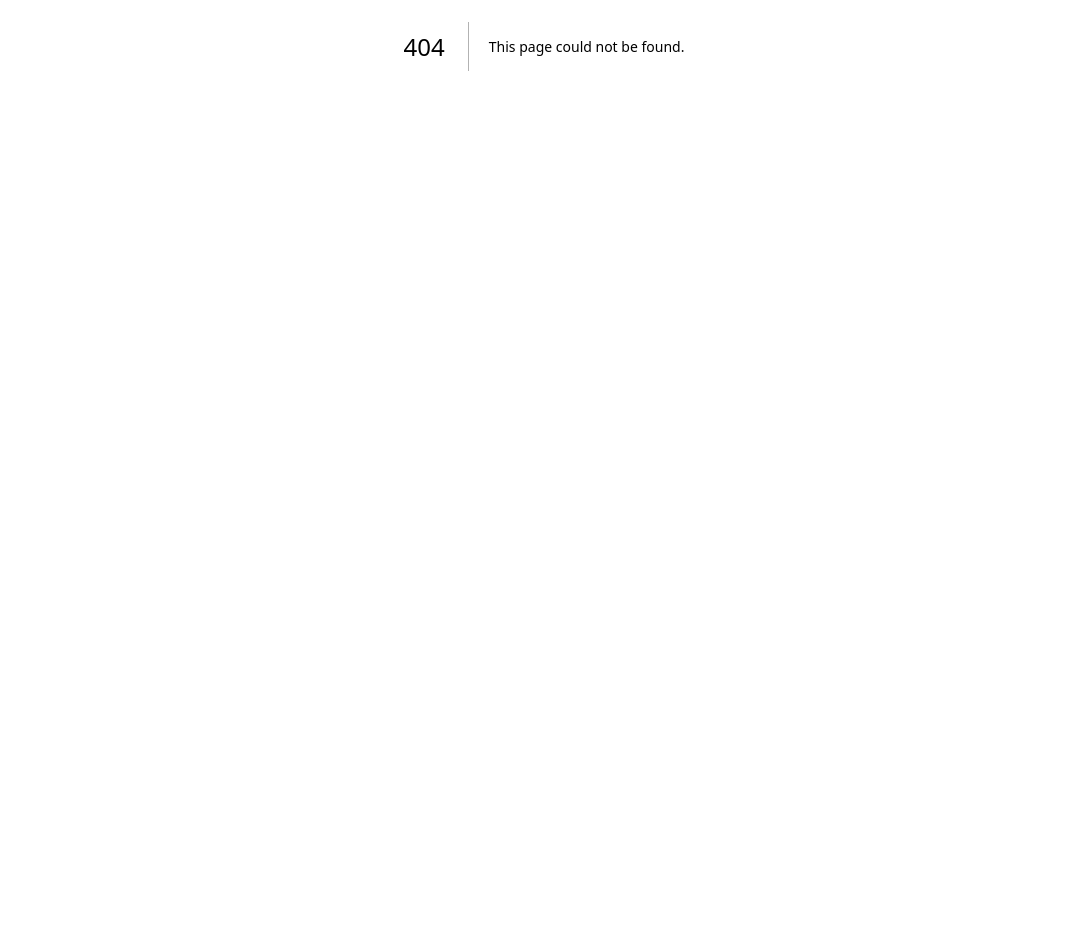
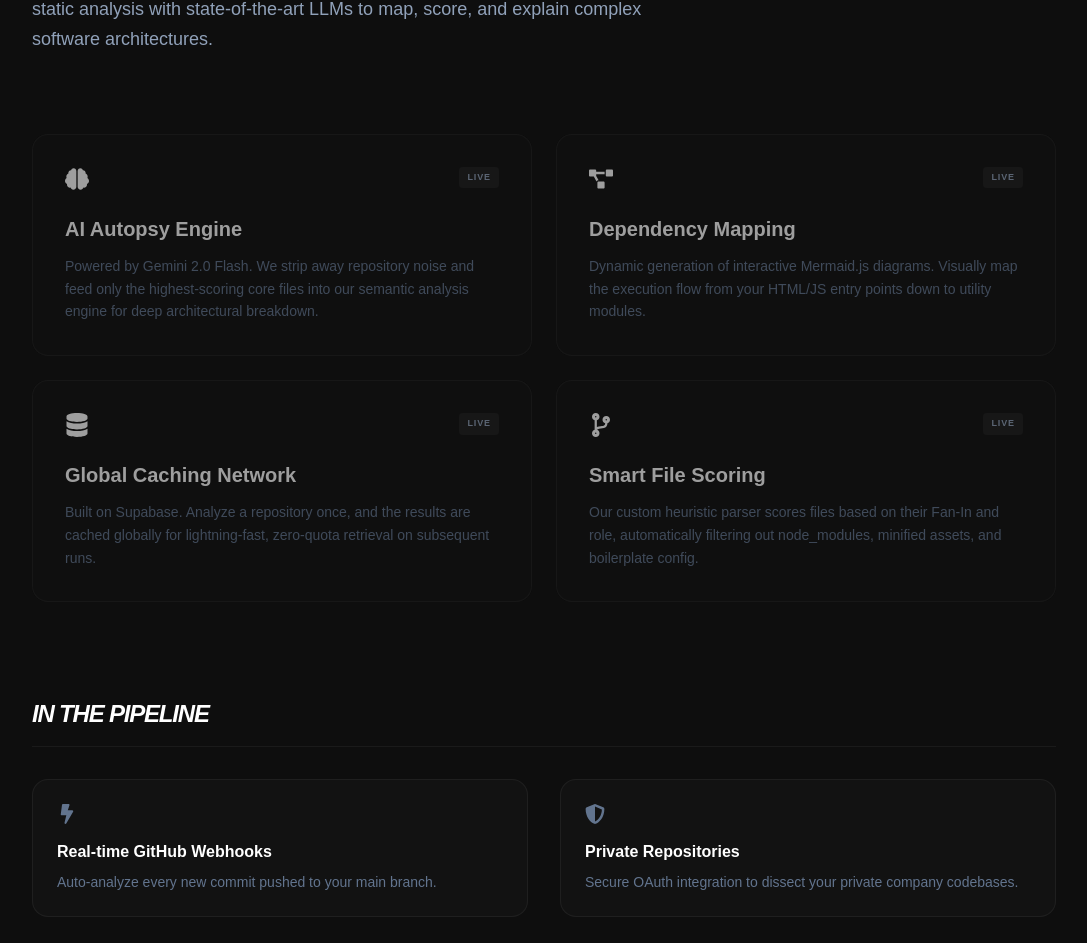
Before and after one commit to Sidhant0707/codeautopsy, a Next.js app: page /features in a window 1280 px wide. Before the commit this address had no page. Shown: the part 354-1297 px from the top of the page, without its empty margins (96-1183 px from the left). Before the commit the page ends 800 px from the top, so only its background shows below. Built offline with nearby package versions, Linux system fonts and the light colour scheme; a web font is replaced by a local one.

Commit message:
added features section

```diff
--- /dev/null
+++ b/app/features/page.tsx
@@ -0,0 +1,120 @@
+'use client';
+
+import React from 'react';
+import Link from 'next/link';
+import { motion } from 'framer-motion';
+import { FaProjectDiagram, FaBrain, FaDatabase, FaCodeBranch, FaBolt, FaShieldAlt } from 'react-icons/fa';
+
+const EXPO_OUT: [number, number, number, number] = [0.16, 1, 0.3, 1];
+
+const fadeUp = {
+  hidden: { opacity: 0, y: 20 },
+  show: { opacity: 1, y: 0, transition: { duration: 0.6, ease: EXPO_OUT } },
+};
+
+export default function FeaturesPage() {
+  const coreFeatures = [
+    {
+      icon: FaBrain,
+      title: "AI Autopsy Engine",
+      status: "Live",
+      desc: "Powered by Gemini 2.0 Flash. We strip away repository noise and feed only the highest-scoring core files into our semantic analysis engine for deep architectural breakdown."
+    },
+    {
+      icon: FaProjectDiagram,
+      title: "Dependency Mapping",
+      status: "Live",
+      desc: "Dynamic generation of interactive Mermaid.js diagrams. Visually map the execution flow from your HTML/JS entry points down to utility modules."
+    },
+    {
+      icon: FaDatabase,
+      title: "Global Caching Network",
+      status: "Live",
+      desc: "Built on Supabase. Analyze a repository once, and the results are cached globally for lightning-fast, zero-quota retrieval on subsequent runs."
+    },
+    {
+      icon: FaCodeBranch,
+      title: "Smart File Scoring",
+      status: "Live",
+      desc: "Our custom heuristic parser scores files based on their Fan-In and role, automatically filtering out node_modules, minified assets, and boilerplate config."
+    }
+  ];
+
+  const upcomingFeatures = [
+    { icon: FaBolt, title: "Real-time GitHub Webhooks", text: "Auto-analyze every new commit pushed to your main branch." },
+    { icon: FaShieldAlt, title: "Private Repositories", text: "Secure OAuth integration to dissect your private company codebases." }
+  ];
+
+  return (
+    <div className="min-h-screen bg-[#0e0e0e] text-slate-300 py-24 px-6 relative overflow-hidden">
+
+      <div className="absolute top-0 right-0 w-[500px] h-[500px] bg-white/[0.01] blur-[150px] rounded-full pointer-events-none" />
+
+      <div className="max-w-5xl mx-auto relative z-10">
+        <motion.div initial="hidden" animate="show" variants={fadeUp} className="mb-20">
+          <Link href="/" className="text-slate-500 hover:text-white text-xs font-bold uppercase tracking-widest transition-colors">
+            ← Back to Home
+          </Link>
+          <h1 className="text-5xl md:text-7xl font-bold text-white mt-8 mb-6 tracking-tighter italic uppercase">
+            The Anatomy <br />Of Code.
+          </h1>
+          <p className="text-slate-400 text-lg max-w-2xl leading-relaxed">
+            We don't just read repositories; we dissect them. CodeAutopsy combines heuristic static analysis with state-of-the-art LLMs to map, score, and explain complex software architectures.
+          </p>
+        </motion.div>
+
+        <div className="grid grid-cols-1 md:grid-cols-2 gap-6 mb-24">
+          {coreFeatures.map((box, i) => (
+            <motion.div
+              key={i}
+              variants={fadeUp}
+              className="glass-card p-8 rounded-2xl border border-white/5 opacity-60 hover:opacity-100 transition-opacity"
+            >
+              <div className="flex justify-between items-start mb-6">
+                <box.icon className="text-white text-2xl" />
+                <span className="text-[9px] font-black uppercase tracking-widest text-slate-400 bg-white/5 px-2 py-1 rounded">
+                  {box.status}
+                </span>
+              </div>
+              <h3 className="text-xl font-bold text-white mb-3">{box.title}</h3>
+              <p className="text-sm text-slate-500 leading-relaxed">
+                {box.desc}
+              </p>
+            </motion.div>
+          ))}
+        </div>
+
+        <motion.div variants={fadeUp} className="mb-24">
+          <h2 className="text-2xl font-bold text-white mb-8 uppercase tracking-tighter italic border-b border-white/5 pb-4">
+            In The Pipeline
+          </h2>
+          <div className="grid grid-cols-1 md:grid-cols-2 gap-8">
+            {upcomingFeatures.map((feat, i) => (
+              <div key={i} className="p-6 rounded-2xl bg-white/[0.02] border border-white/5">
+                <feat.icon className="text-slate-500 mb-4 text-xl" />
+                <h4 className="text-white font-bold mb-2">{feat.title}</h4>
+                <p className="text-sm text-slate-500">{feat.text}</p>
+              </div>
+            ))}
+          </div>
+        </motion.div>
+
+        <motion.div
+          variants={fadeUp}
+          className="p-12 rounded-3xl bg-gradient-to-br from-[#141414] to-transparent border border-white/5 text-center"
+        >
+          <h3 className="text-2xl font-bold text-white mb-4 italic tracking-tighter">Ready to operate?</h3>
+          <p className="text-slate-500 text-sm mb-8 max-w-md mx-auto">
+            Stop reading documentation. Start dissecting architecture. Drop a repository link into the engine and see it for yourself.
+          </p>
+          <Link
+            href="/"
+            className="inline-block px-8 py-3 rounded-full bg-white text-black font-bold text-xs uppercase tracking-[0.2em] hover:scale-105 transition-transform active:scale-95 text-center"
+          >
+            Launch Engine
+          </Link>
+        </motion.div>
+      </div>
+    </div>
+  );
+}
```
